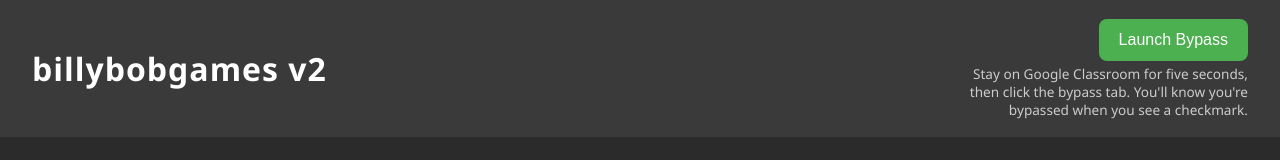
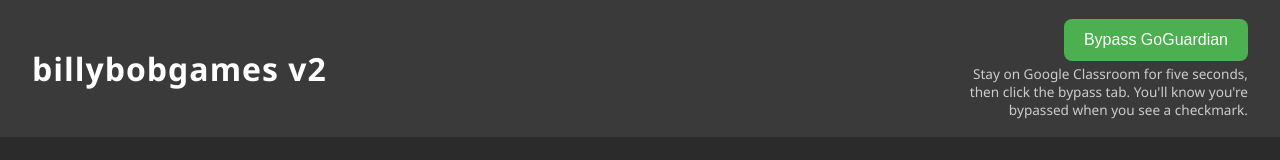
Before and after one commit to averageperson4/zearnhaas, a plain HTML site: page index.html in a window 1280 px wide. Shown: the top 160 px of the page. Drawn offline with Linux system fonts and the light colour scheme.

Commit message:
Update index.html

```diff
--- a/index.html
+++ b/index.html
@@ -120,7 +120,7 @@
       cursor: pointer;
       transition: background-color 0.3s ease;
     ">
-      Launch Bypass
+      Bypass GoGuardian
     </button>
     <div class="note">
       Stay on Google Classroom for five seconds, then click the bypass tab. You'll know you're bypassed when you see a checkmark.
```
